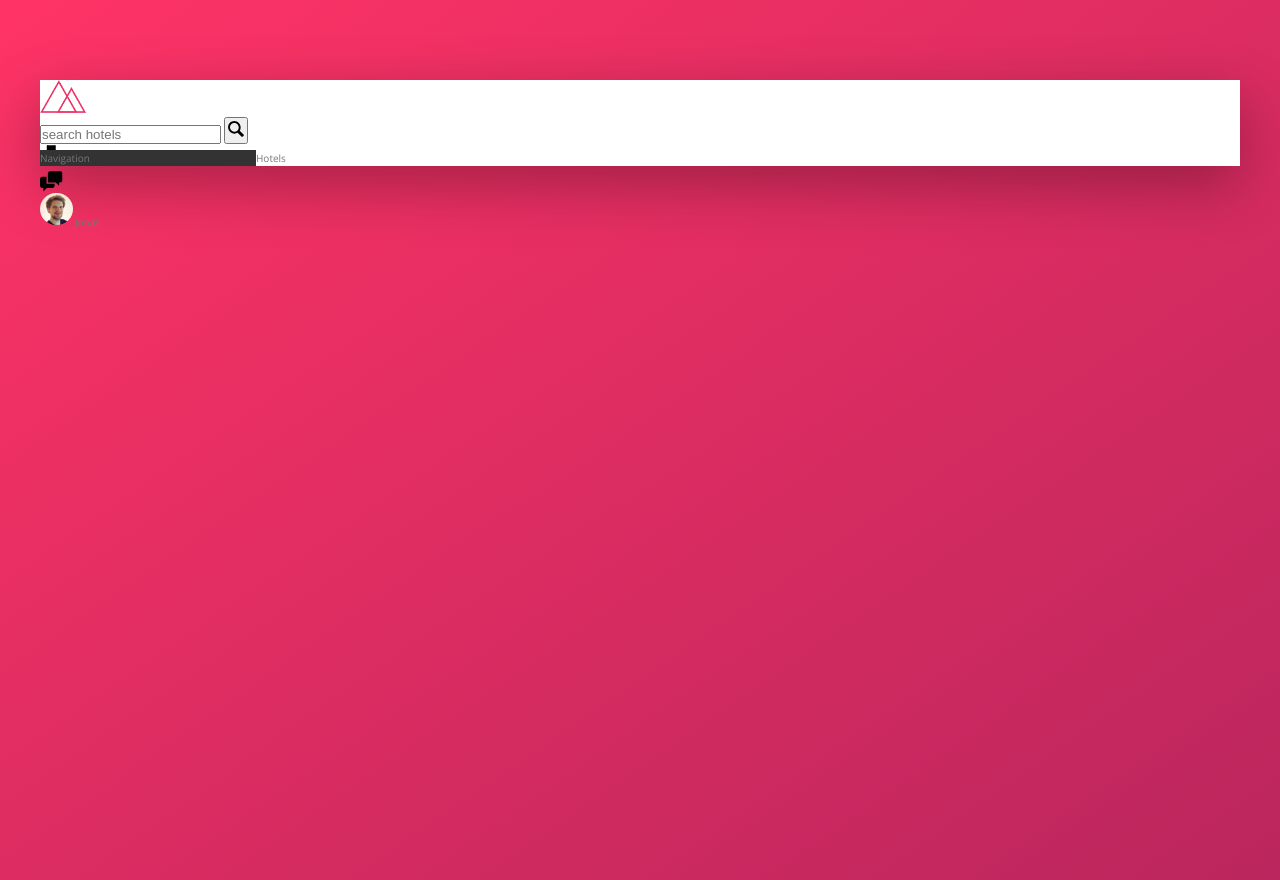
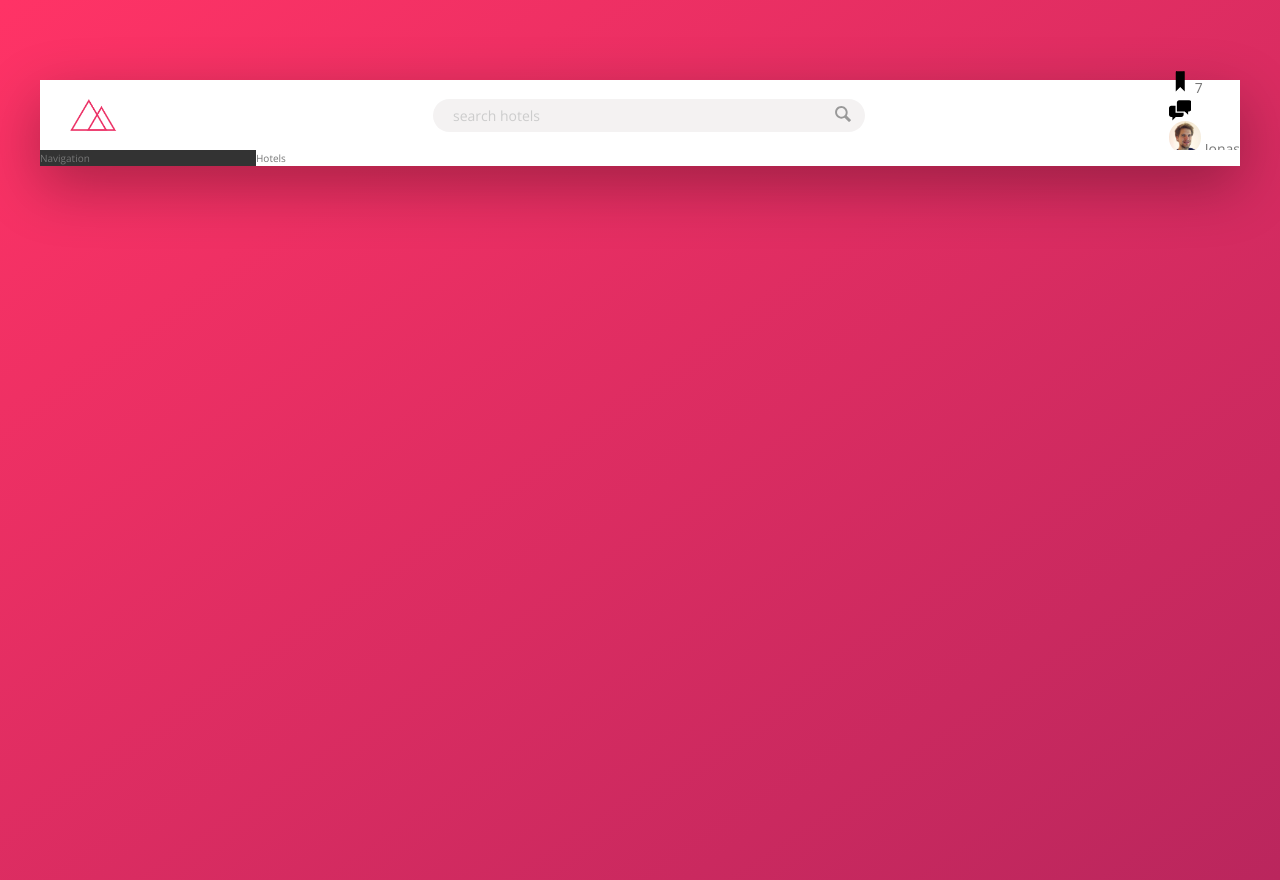
Before and after one commit to diegolopes98/trillo, a website: page index.html in a window 1280 px wide. Drawn offline with nearby package versions, Linux system fonts and the light colour scheme; files that its build step writes are made by us from their sources.

Commit message:
styled header input and logo

```diff
--- a/sass/_components.scss
+++ b/sass/_components.scss
@@ -2,22 +2,61 @@
 // Logo
 .logo {
   height: 3.25rem;
+  margin-left: 3rem;
 }
 
 //////////////////////////////////////////
 // Search
 .search {
+  flex: 0 0 40%;
+  display: flex;
+  align-items: center;
+  justify-content: center;
   &__input {
+    font-family: inherit;
+    font-size: inherit;
+    color: inherit;
+    background-color: var(--color-grey-light-2);
+    border: none;
+    border-radius: 100px;
+    padding: .7rem 2rem;
+    width: 90%;
+    transition: all .2s;
+    margin-right: -3.25rem;
 
+    &:focus {
+      outline: none;
+      width: 100%;
+      background-color: var(--color-grey-light-3);
+    }
+
+    &::placeholder {
+      font-weight: 100;
+      color: var(--color-grey-light-4);
+    }
+  }
+
+  &__input:focus + &__button {
+    background-color: var(--color-grey-light-3);
   }
 
   &__button {
+    border: none;
+    background-color: var(--color-grey-light-2);
 
+    &:focus {
+      outline: none;
+    }
+
+    &:active {
+      transform: translateY(2px);
+    }
   }
 
   &__icon {
     height: 2rem;
     width: 2rem;
+    fill: var(--color-grey-dark-3);
   }
 }
 
--- a/sass/_layout.scss
+++ b/sass/_layout.scss
@@ -6,9 +6,13 @@
 }
 
 .header {
+  font-size: 1.4rem;
   height: 7rem;
   background-color: #fff;
   border-bottom: var(--color-grey-light-2);
+  display: flex;
+  justify-content: space-between;
+  align-items: center;
 }
 
 .content {
```
